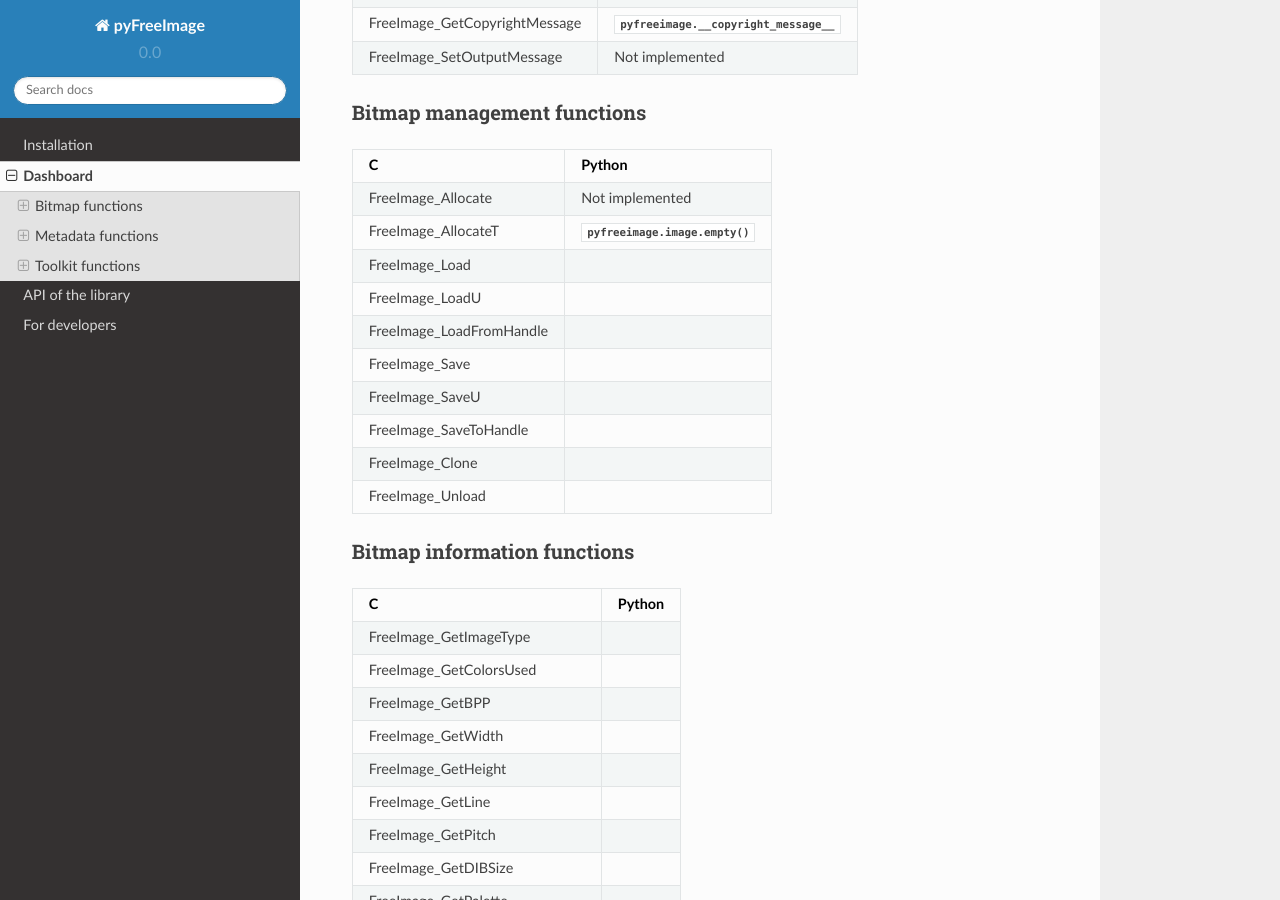
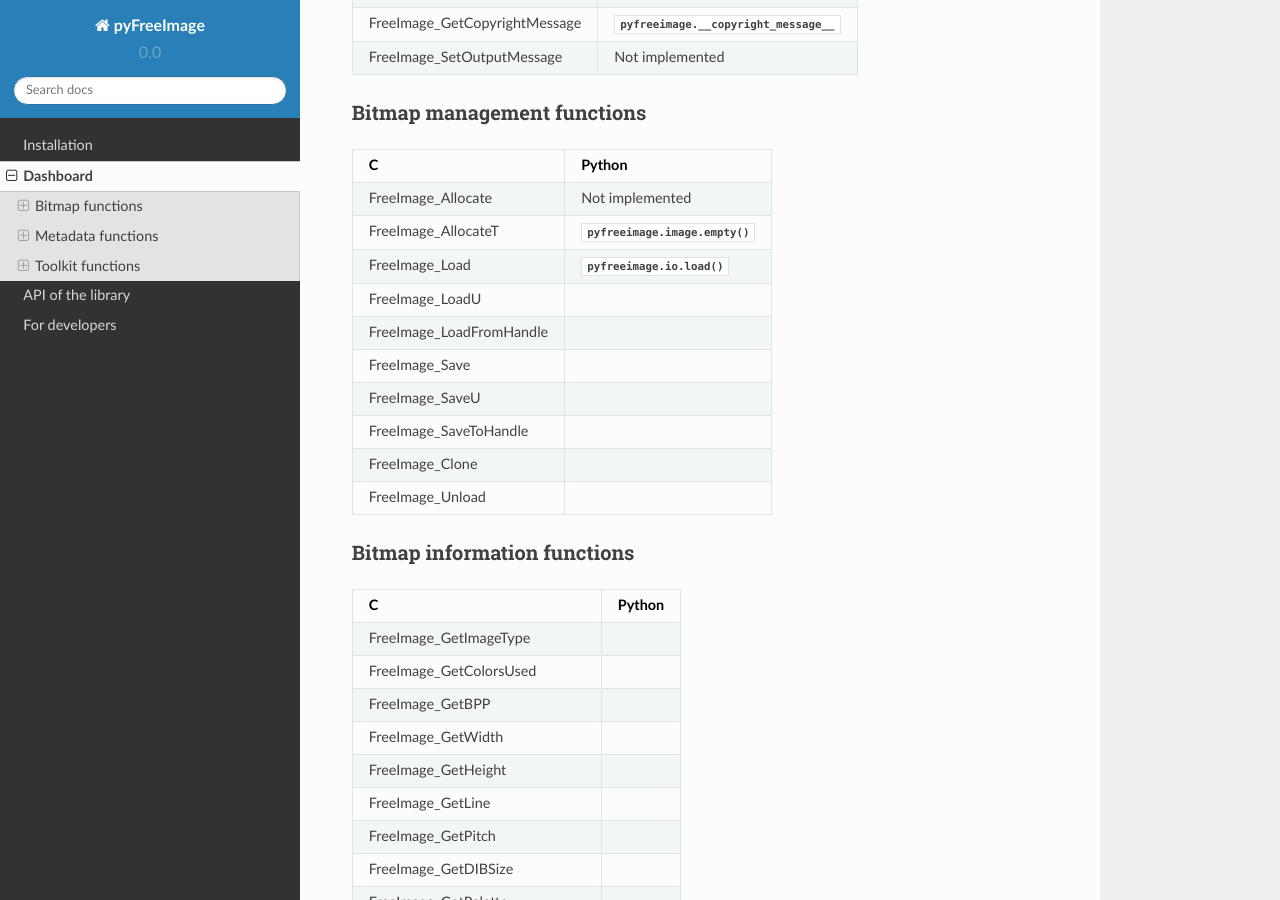
Before and after one commit to sbrisard/pyfreeimage, a Sphinx documentation site: the page built from docs/dashboard.rst, in a window 1280 px wide and 900 px high, scrolled down 1244 px. Built offline with Sphinx 7.4.7 and the Read the Docs theme 2.0.0, drawn with Linux system fonts in a browser that asks for light colours.

Commit message:
Added pyfreeimage.io.load to dashboard.

```diff
--- a/docs/dashboard.rst
+++ b/docs/dashboard.rst
@@ -36,7 +36,7 @@
 ======================== ===============================
 FreeImage_Allocate       Not implemented
 FreeImage_AllocateT      :func:`pyfreeimage.image.empty`
-FreeImage_Load
+FreeImage_Load           :func:`pyfreeimage.io.load`
 FreeImage_LoadU
 FreeImage_LoadFromHandle
 FreeImage_Save
```
